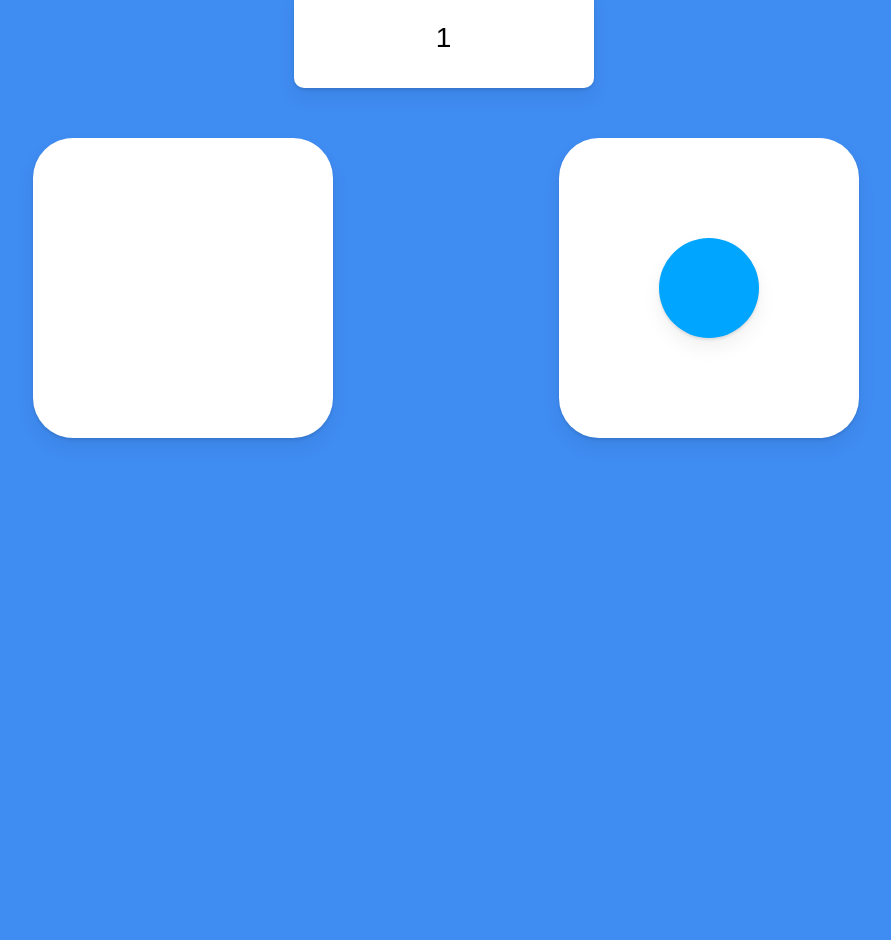
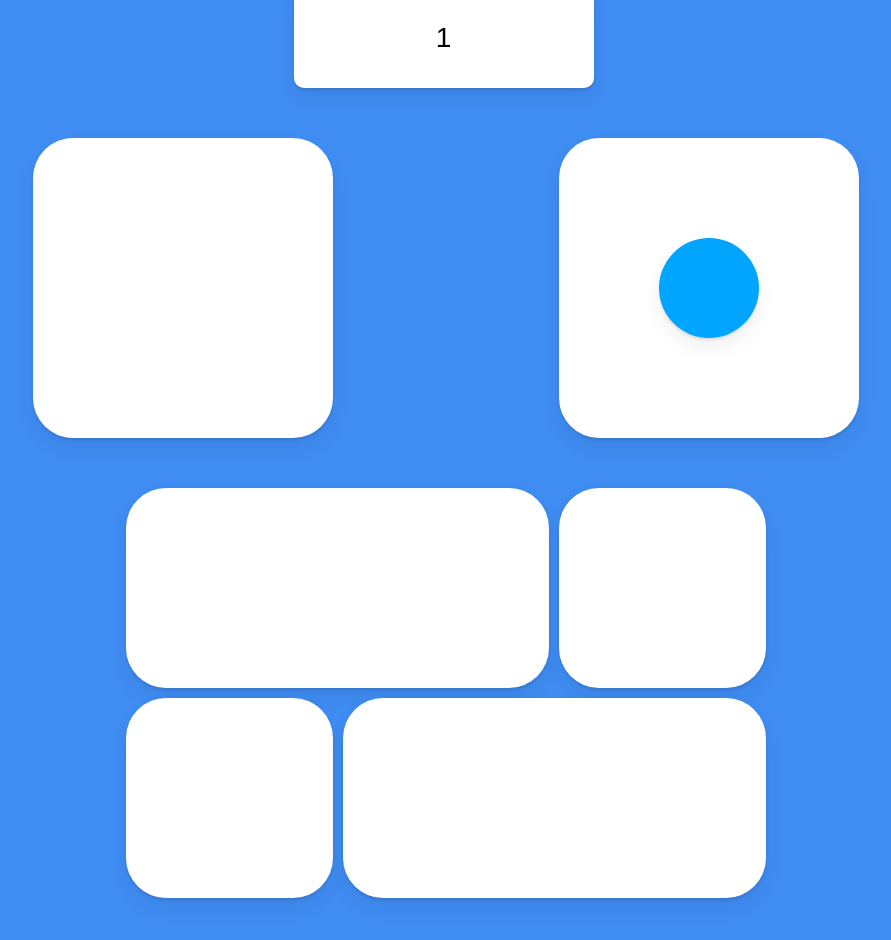
Before and after one commit to mahwin/practice-cra, a React (Create React App) app: page / in a window 1280 px wide. Shown: the part 762-1702 px from the top of the page, without its empty margins (194-1085 px from the left). Before the commit the page ends 1380 px from the top, so only its background shows below. Built offline with nearby package versions, Linux system fonts and the light colour scheme.

Commit message:
Feat : 클릭시 확장되는 컴포넌트 추가
- 특정 컴포넌트 클릭시 주변 환경이 어두워지며 클릭했던 컴포넌트가 중앙에서 커지는 애니메이션

```diff
--- a/src/App.tsx
+++ b/src/App.tsx
@@ -8,10 +8,11 @@
 import PresentBox from "./Components/PresentBox";
 import SlideAnimation from "./Components/SlideAnimation";
 import LayoutAnimation from "./Components/LayoutAnimation";
+import FocusAnimation from "./Components/FocusAnimation";
 
 const Wrapper = styled.div`
   margin-top: 20px;
-  height: 170vh;
+  height: 230vh;
   width: 100vw;
   display: flex;
   flex-direction: column;
@@ -38,6 +39,7 @@
       <PresentBox />
       <SlideAnimation />
       <LayoutAnimation />
+      <FocusAnimation />
     </Wrapper>
   );
 }
--- /dev/null
+++ b/src/Components/FocusAnimation.tsx
@@ -0,0 +1,68 @@
+import styled from "styled-components";
+import { motion, AnimatePresence } from "framer-motion";
+import { useState } from "react";
+
+const Grid = styled.div`
+  display: grid;
+  position: absolute;
+  top: 1250px;
+  grid-template-columns: repeat(3, 1fr);
+  width: 50vw;
+  gap: 10px;
+  div:first-child,
+  div:last-child {
+    grid-column: span 2;
+  }
+`;
+
+const Box = styled(motion.div)`
+  background-color: rgba(255, 255, 255, 1);
+  border-radius: 40px;
+  height: 200px;
+  box-shadow: 0 2px 3px rgba(0, 0, 0, 0.1), 0 10px 20px rgba(0, 0, 0, 0.06);
+`;
+
+const Overlay = styled(motion.div)`
+  width: 100%;
+  height: 100%;
+  display: flex;
+  position: absolute;
+  top: 1000px;
+  justify-content: center;
+  align-items: center;
+`;
+
+function FocusAnimation() {
+  const [id, setId] = useState<string | null>(null);
+
+  return (
+    <>
+      <Grid>
+        {[1, 2, 3, 4].map((n) => (
+          <Box key={n} layoutId={n + ""} onClick={() => setId(n + "")} />
+        ))}
+      </Grid>
+      <AnimatePresence>
+        {id ? (
+          <Overlay
+            onClick={() => setId(null)}
+            initial={{ backgroundColor: "rgba(0,0,0,0)" }}
+            animate={{ backgroundColor: "rgba(0,0,0,0.7)" }}
+            exit={{ backgroundColor: "rgba(0,0,0,0)" }}
+          >
+            <Box
+              layoutId={id + ""}
+              style={{
+                width: 400,
+                height: 200,
+                top: "1350px",
+              }}
+            />
+          </Overlay>
+        ) : null}
+      </AnimatePresence>
+    </>
+  );
+}
+
+export default FocusAnimation;
```
